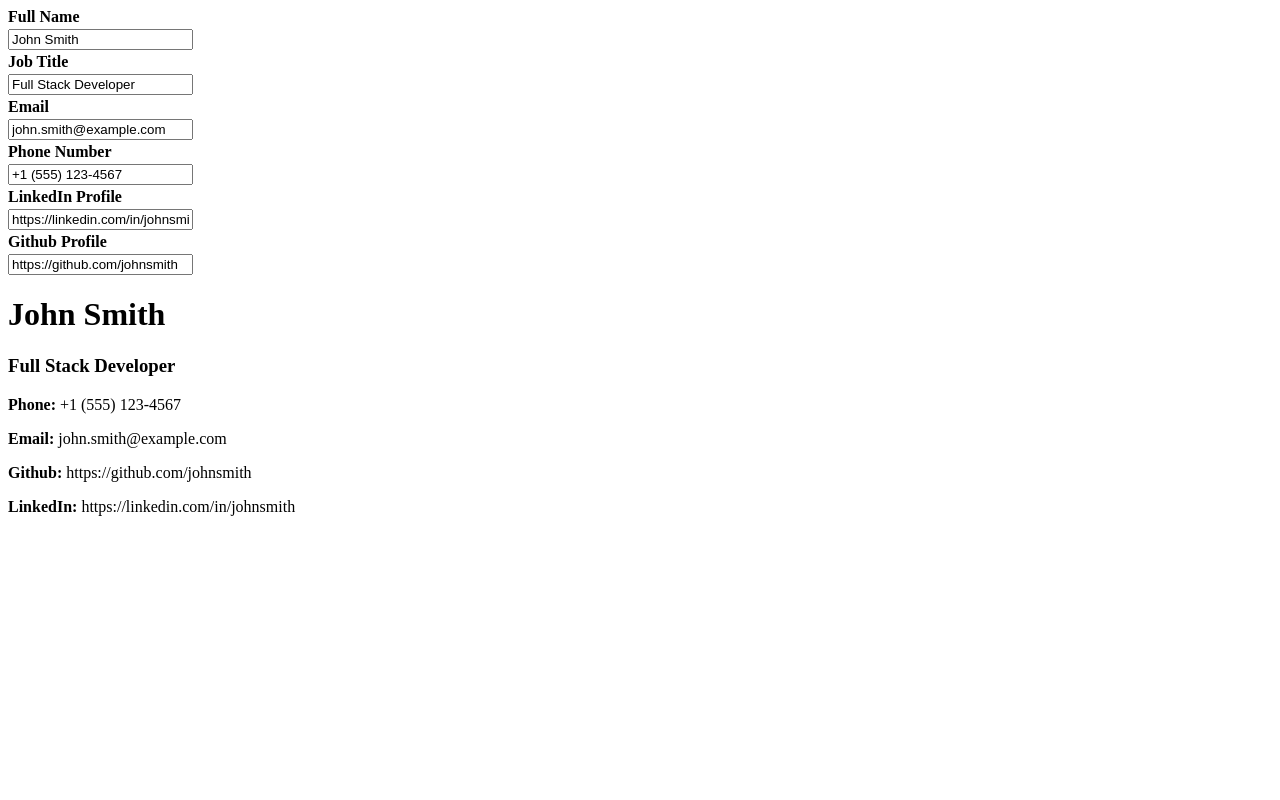
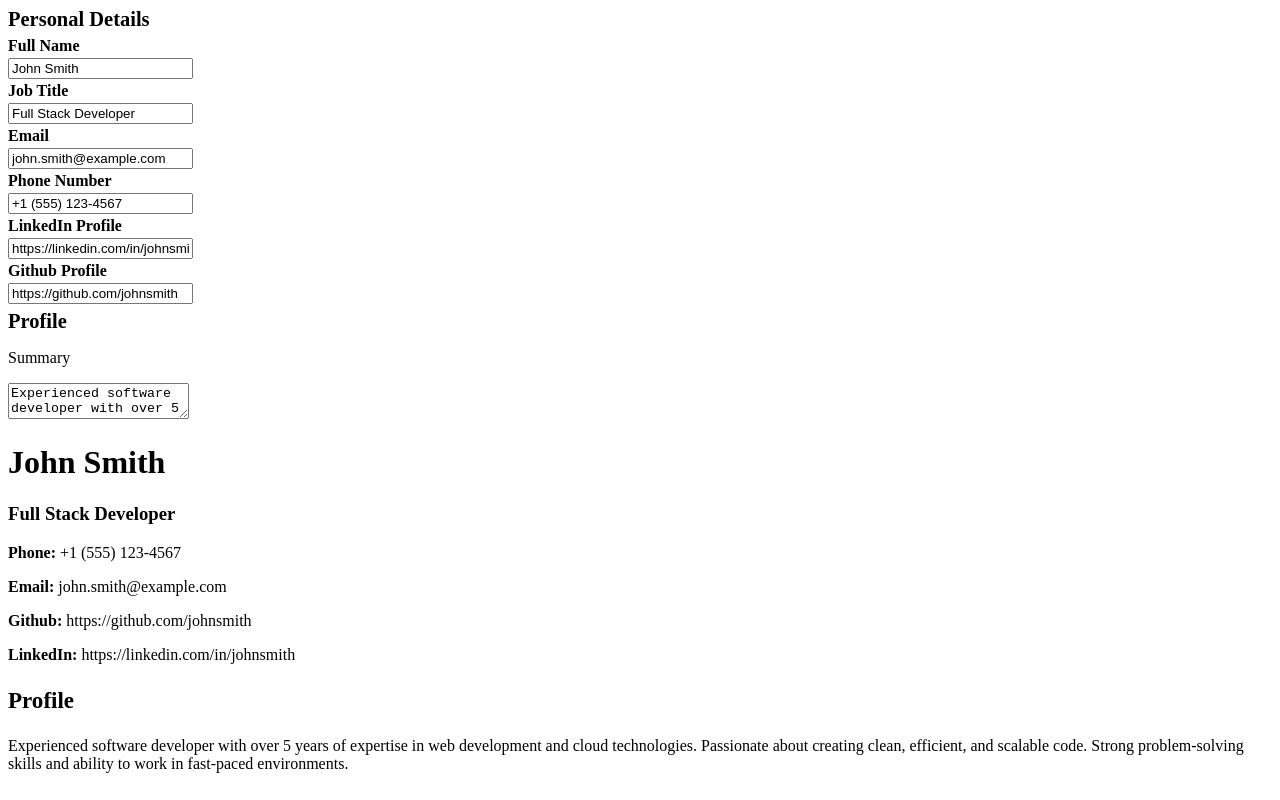
Before and after one commit to smsarfroz/cv-app, a React (Vite) app in the folder cv-app/: page / in a window 1280 px wide. Built offline with nearby package versions, Linux system fonts and the light colour scheme.

Commit message:
add profile section

```diff
--- a/cv-app/src/App.css
+++ b/cv-app/src/App.css
@@ -2,3 +2,15 @@ p.formLabel {
   margin: 3px 0;
   font-weight: bold;
 }
+.titleOfDetails {
+  font-size: 1.6vw;
+  font-weight: bold;
+  margin: 6px 0;
+}
+#summaryTextarea {
+  resize: vertical;
+}
+.sectionTitle {
+  font-size: 1.8vw;
+  font-weight: bold;
+}
--- a/cv-app/src/App.jsx
+++ b/cv-app/src/App.jsx
@@ -9,34 +9,43 @@ export default function App() {
   const [linkedIn, setLinkedIn] = useState('https://linkedin.com/in/johnsmith');
   const [github, setGithub] = useState('https://github.com/johnsmith')
 
+  const [summary, setSummary] = useState('Experienced software developer with over 5 years of expertise in web development and cloud technologies. Passionate about creating clean, efficient, and scalable code. Strong problem-solving skills and ability to work in fast-paced environments.')
   return (
     <>
       <div className="inputDetails">
         <div className="personalDetails">
+          <p className="titleOfDetails">Personal Details</p>
           <label>
             <p className='formLabel'>Full Name</p>
+          </label>
             <input type="text" value={fullName} onChange={(e) => setFullName(e.target.value)} />
-          </label>
           <label>
             <p className='formLabel'>Job Title</p>
+          </label>
             <input type="text" value={jobTitle} onChange={(e) => setJobTitle(e.target.value)} />
-          </label>
           <label>
             <p className='formLabel'>Email</p>
+          </label>
             <input type="text" value={email} onChange={(e) => setEmail(e.target.value)} />
-          </label>
           <label>
             <p className='formLabel'>Phone Number</p>
+          </label>
             <input type="text" value={phoneNumber} onChange={(e) => setPhoneNumber(e.target.value)} />
-          </label>
           <label>
             <p className='formLabel'>LinkedIn Profile</p>
+          </label>
             <input type="text" value={linkedIn} onChange={(e) => setLinkedIn(e.target.value)} />
-          </label>
           <label>
             <p className='formLabel'>Github Profile</p>
+          </label>
             <input type="text" value={github} onChange={(e) => setGithub(e.target.value)} />
-          </label>
+        </div>
+
+
+        <div className="profileDetails">
+          <p className="titleOfDetails">Profile</p>
+          <p><label>Summary</label></p>
+          <textarea name="" id="summaryTextarea" value={summary} onChange={(e) => setSummary(e.target.value)}></textarea>
         </div>
       </div>
 
@@ -50,6 +59,11 @@ export default function App() {
             <p><b>Github: </b> {github} </p>
             <p><b>LinkedIn: </b> {linkedIn} </p>
           </div>
+
+          <div className="profileInfo">
+            <p className="sectionTitle">Profile</p>
+            <p>{summary}</p>
+          </div>
         </div>
       </div>
     </>
```
